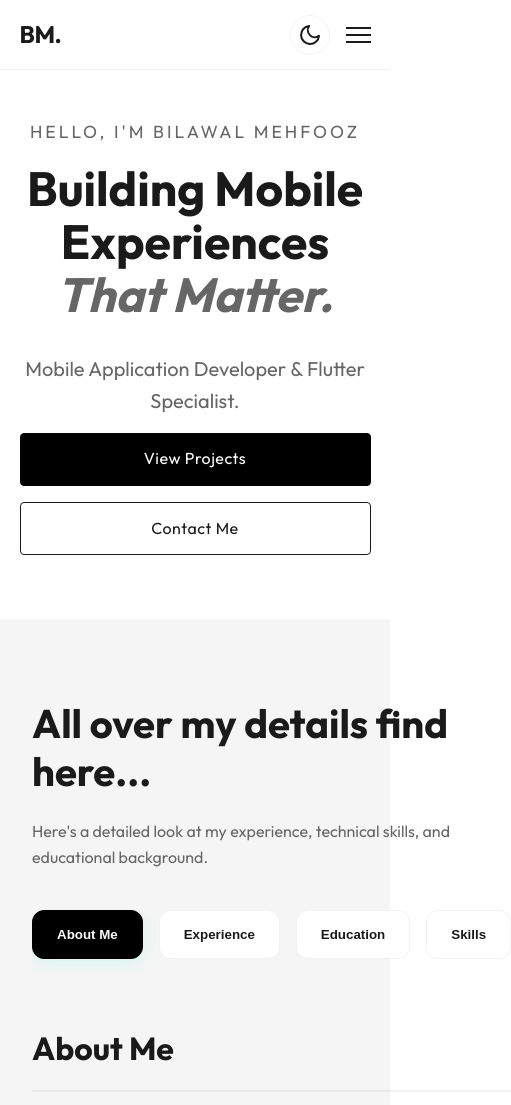
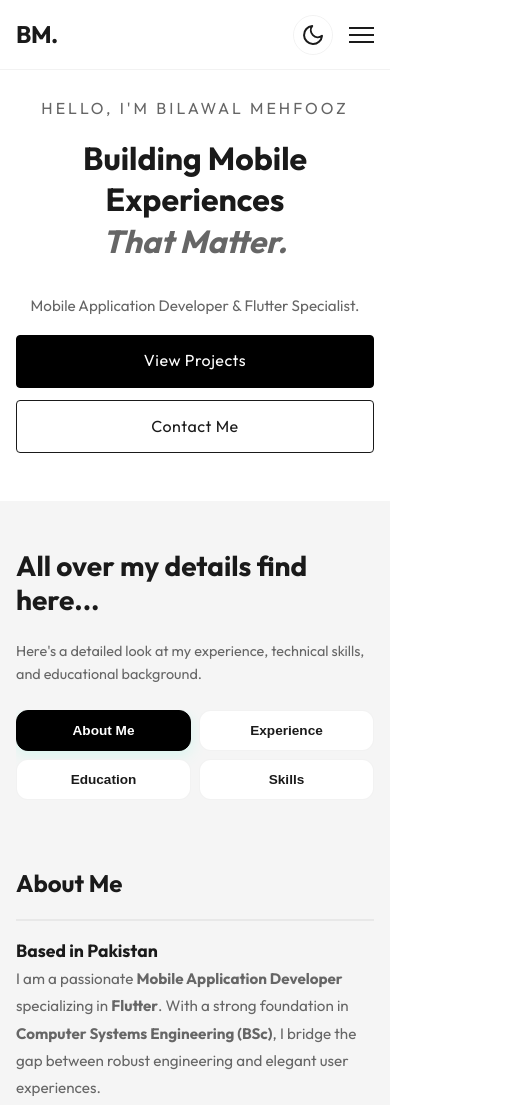
Before and after one commit to Bilawal-Mehfooz-Malik/portfolio-web, a plain HTML site: page index.html in a window 390 px wide. Shown: the top 1105 px of the page, 511 px wide, since content can reach past the window. Drawn offline with Linux system fonts and the light colour scheme.

Commit message:
updated responsive design code

```diff
--- a/src/style.css
+++ b/src/style.css
@@ -802,3 +802,127 @@ body {
     flex: 1;
   }
 }
+
+/* Small Mobile (under 510px) */
+@media (max-width: 510px) {
+
+  /* Hero Section */
+  .hero-section {
+    padding: 6rem 1rem 3rem;
+    min-height: auto;
+  }
+
+  .hero-content h1 {
+    font-size: 2rem;
+    line-height: 1.3;
+  }
+
+  .hero-content h2 {
+    font-size: 1rem;
+  }
+
+  .hero-content p {
+    font-size: 0.95rem;
+  }
+
+  .cta-group {
+    flex-direction: column;
+    gap: 0.75rem;
+  }
+
+  .cta-group .btn {
+    width: 100%;
+    text-align: center;
+  }
+
+  /* Navbar */
+  .navbar {
+    padding: 0.75rem 1rem;
+  }
+
+  .nav-links {
+    display: none;
+  }
+
+  /* Resume Section */
+  .resume-section {
+    padding: 3rem 1rem;
+    min-height: auto;
+  }
+
+  .resume-title {
+    font-size: 1.75rem;
+  }
+
+  .resume-desc {
+    font-size: 0.9rem;
+    margin-bottom: 1.5rem;
+  }
+
+  .resume-tabs {
+    flex-wrap: wrap;
+    gap: 0.5rem;
+  }
+
+  .tab-btn {
+    padding: 0.75rem 1rem;
+    font-size: 0.85rem;
+    flex: 1 1 45%;
+    text-align: center;
+  }
+
+  .tab-title {
+    font-size: 1.5rem;
+    margin-bottom: 1rem;
+  }
+
+  /* Resume Cards */
+  .resume-card {
+    padding: 1.25rem;
+  }
+
+  .card-role {
+    font-size: 1rem;
+  }
+
+  .card-text {
+    font-size: 0.85rem;
+  }
+
+  /* Skills Grid */
+  .skills-grid-tab {
+    grid-template-columns: repeat(2, 1fr);
+    gap: 0.75rem;
+  }
+
+  .skill-card {
+    padding: 1rem;
+    font-size: 0.85rem;
+  }
+
+  /* Info Grid */
+  .info-grid {
+    grid-template-columns: 1fr;
+    gap: 1rem;
+  }
+
+  .info-item .value {
+    font-size: 1rem;
+  }
+
+  /* About Tab */
+  .about-tab-text .bio-text {
+    font-size: 0.95rem;
+    margin-bottom: 1.5rem;
+  }
+
+  .bio-heading {
+    font-size: 1.1rem;
+  }
+
+  /* Abstract shapes - hide on tiny screens */
+  .abstract-shape,
+  .abstract-shape-2 {
+    display: none;
+  }
+}
```
